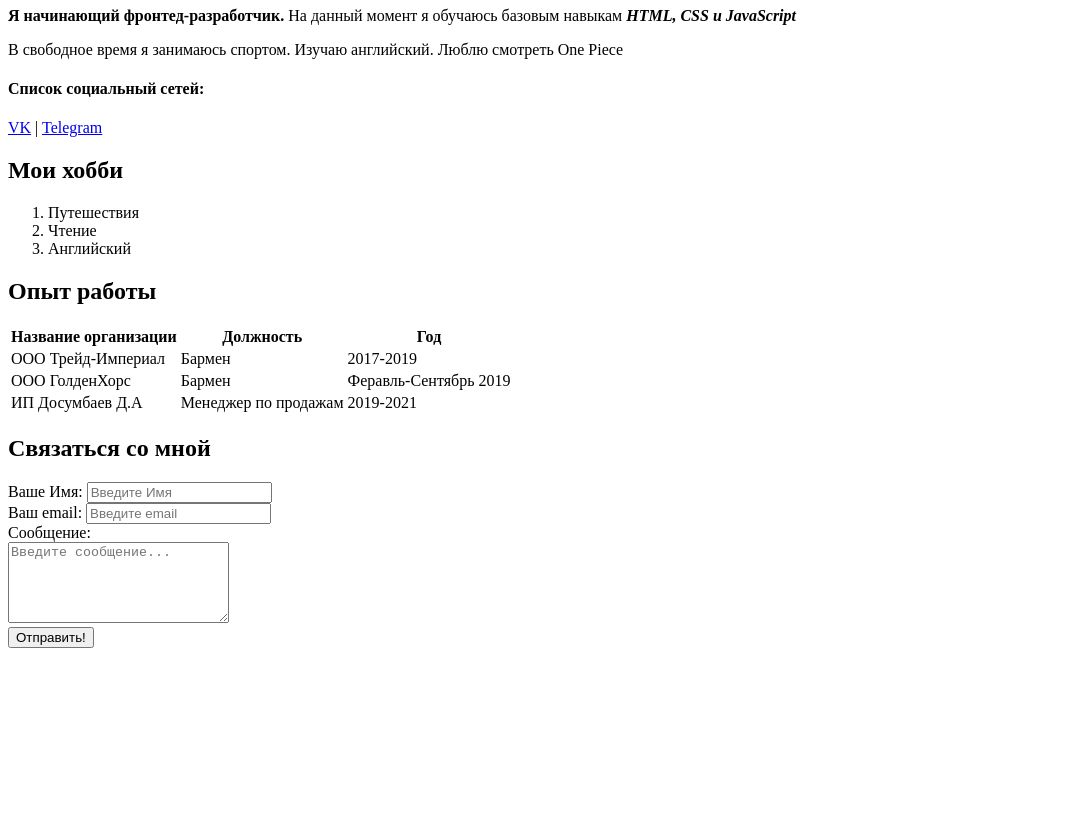
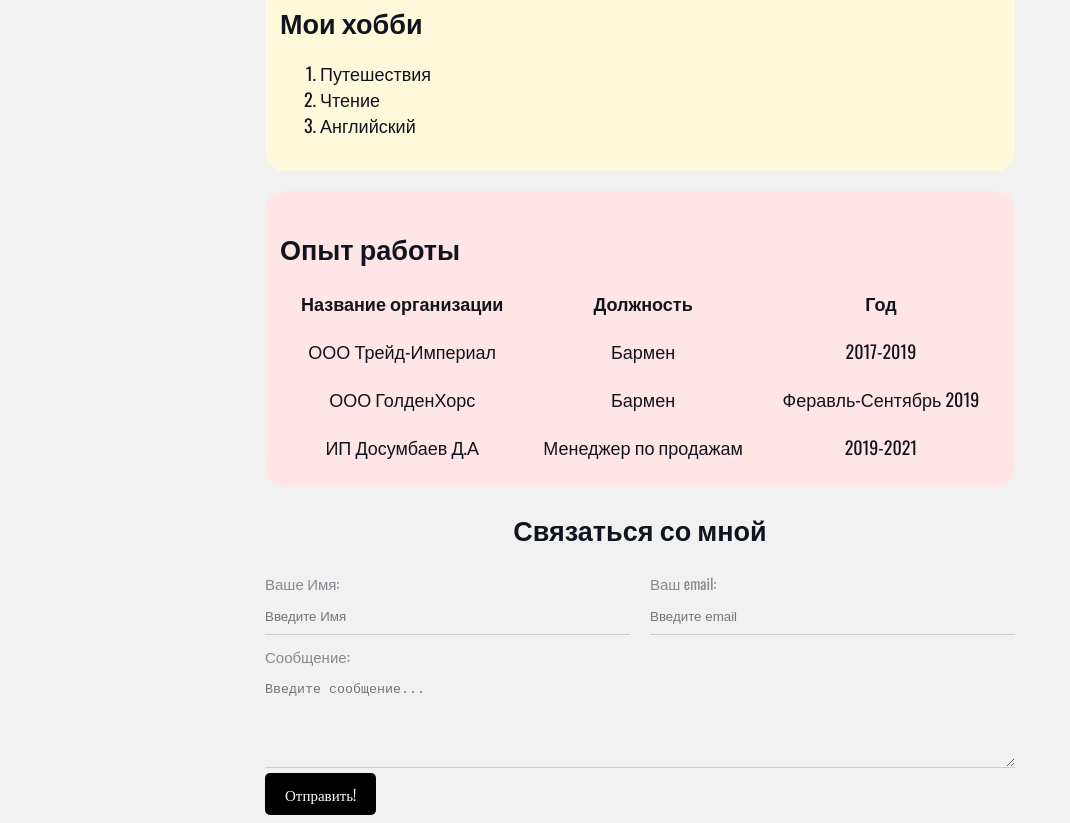
Before and after one commit to Av-Vartan/resume, a plain HTML site: page index.html in a window 1280 px wide. Shown: the part 385-1208 px from the top of the page, without its empty margins (0-1070 px from the left). Before the commit the page ends 1041 px from the top, so only its background shows below. Drawn offline with nearby package versions, Linux system fonts and the light colour scheme.

Commit message:
add styles

```diff
--- a/index.html
+++ b/index.html
@@ -7,13 +7,22 @@
     <title>Avanesov.Resume</title>
     <meta name="keywords" content="Резюме, junior frontend developer">
     <meta name="description" content="Это сайт Аванесова Вартана, junior frontend developer.Резюме">
+    <link rel="stylesheet" href="style.css">
+
+
+
 </head>
 <body>
-    <img src="me.jpg" width="250px" height="300px" alt="Фотография">
 
+
+<div class="container">
+    <div class="info">
+        <img src="me.jpg" class="avatar" alt="Фотография">
+
+        <div class="info-text">
             <h1> Аванесов Вартан </h1>
 
-    <p><strong>Я начинающий фронтед-разработчик.</strong> На данный момент я обучаюсь базовым навыкам <b><em>HTML, CSS и JavaScript </em></b></p>
+            <p>Я начинающий фронтед-разработчик. На данный момент я обучаюсь базовым навыкам <b><em>HTML, CSS и JavaScript </em></b></p>
 
             <p>В свободное время я занимаюсь спортом. Изучаю английский. Люблю смотреть One Piece</p>
 
@@ -21,16 +30,21 @@
             <h4>Список социальный сетей:</h4>
             <a href="https://vk.com/bati3" target="_blank">VK</a> |
             <a href="https://t.me/Bati3s" target="_blank">Telegram</a>
+        </div>
+    </div>
 
+    <div class="card bg-yellow">
         <h2>Мои хобби</h2>
             <ol>
                 <li>Путешествия</li>
                 <li>Чтение</li>
                 <li>Английский</li>
             </ol>
+    </div>
 
+    <div class="card bg-red">
         <h2>Опыт работы</h2>
-    <table>
+            <table class="table">
                 <thead>
                     <tr>
                         <th>Название организации</th>
@@ -56,22 +70,28 @@
                     </tr>
                 </tbody>
             </table>
+    </div>
 
-    <form>
+    <form class="form">
         <h2>Связаться со мной</h2>
-            <div>
+
+        <div class="form-row">
+            <div class="form-group">
                 <label for="text">Ваше Имя:</label>
                 <input type="text" id="text" placeholder="Введите Имя">
-            <div>
+            </div>
+            <div class="form-group">
                 <label for="email">Ваш email:</label>
                 <input type="email" id="email" placeholder="Введите email">
             </div>
-            <div>
+        </div>
+            <div class="form-group">
                 <label for="message">Сообщение:</label>
-                <br>
+
                 <textarea id="message" cols="25" rows="5" placeholder="Введите сообщение..."></textarea>
             </div>
-            <input type="submit" value="Отправить!">
+            <input class="btn" type="submit" value="Отправить!">
     </form>
+</div>
 </body>
 </html>
--- /dev/null
+++ b/style.css
@@ -0,0 +1,168 @@
+@import url('https://fonts.googleapis.com/css2?family=Oswald&display=swap');
+
+
+
+
+body {
+    font-family: 'Oswald', sans-serif;
+    font-size: 18px;
+    font-weight: normal;
+    color:#0f141e;
+    background: #f1f1f1;
+}
+
+.container {
+    max-width:750px;
+    margin:auto;
+    padding-top: 30px;
+}
+
+.avatar {
+    width: 200px;
+    border-radius: 28px;
+    box-shadow: 4px 4px 14px rgba(0,0,0, .25);
+}
+
+.info {
+    margin-bottom: 20px;
+    display: flex;
+}
+
+.info-text {
+    margin-left: 40px;
+}
+
+.info-text p {
+    font-style: italic;
+    margin:0px;
+}
+
+.info-text h4 {
+    margin-bottom: 10px;
+}
+
+@media (max-width: 650px) {
+    .info {
+        display: block;
+        text-align: center;
+    }
+}
+
+.card {
+    border-radius: 20px;
+    padding: 15px 15px;
+    margin-bottom: 20px;
+}
+
+.card h2 {
+    margin-bottom: 10px;
+}
+
+
+.bg-yellow {
+    background: #fff9dc;
+}
+
+.bg-red {
+    background: #ffe5e5;
+}
+
+.btn {
+    background: #000;
+    color: #fff;
+    border: none;
+    border-radius: 5px;
+    font-family: Oswald;
+    padding: 10px 20px;
+    font-size: 15px;
+
+
+}
+
+.btn:hover {
+    color: yellow;
+    opacity: .9;
+}
+
+
+a{
+    color:yellow;
+    background: #000;
+    border: none;
+    border-radius: 5px;
+    padding: 5px 10px;
+    text-decoration: none;
+}
+
+a:hover {
+    color:red;
+    transition: all .2s;
+}
+
+.table {
+    width: 100%;
+}
+
+
+.table th {
+    text-align: center;
+    padding: 10px;
+}
+
+.table td {
+    text-align: center;
+    padding: 10px;
+}
+
+
+.form h2 {
+    text-align: center;
+}
+
+.form-row {
+    margin-bottom: 10px;
+    display: flex;
+}
+
+.form-row .form-group {
+    /* display: inline-block; */
+    margin-right: 20px;
+    width: 50%;
+    /* width: calc(50% - 20px); */
+}
+
+.form-row .form-group:last-child {
+    margin-right: 0;
+}
+
+
+@media (max-width: 650px){
+    .form-row {
+        display:block;
+
+    }
+    .form-row .form-group {
+        width: 100%;
+        margin-right: 0;
+        margin-bottom: 10px;
+    }
+}
+
+.form-group label {
+    display: block;
+    font-size: 15px;
+    color: #86898f;
+}
+
+.form-group input,
+.form-group textarea {
+    width: 100%;
+    box-sizing: border-box;
+    border: none;
+    background: transparent;
+    border-bottom: 1px solid #ccc;
+    color: #000;
+    padding: 15px 0 10px;
+    outline: none;
+    /* font-family: Oswald; */
+}
```
Lines whose indentation alone changed are shown as unchanged.
